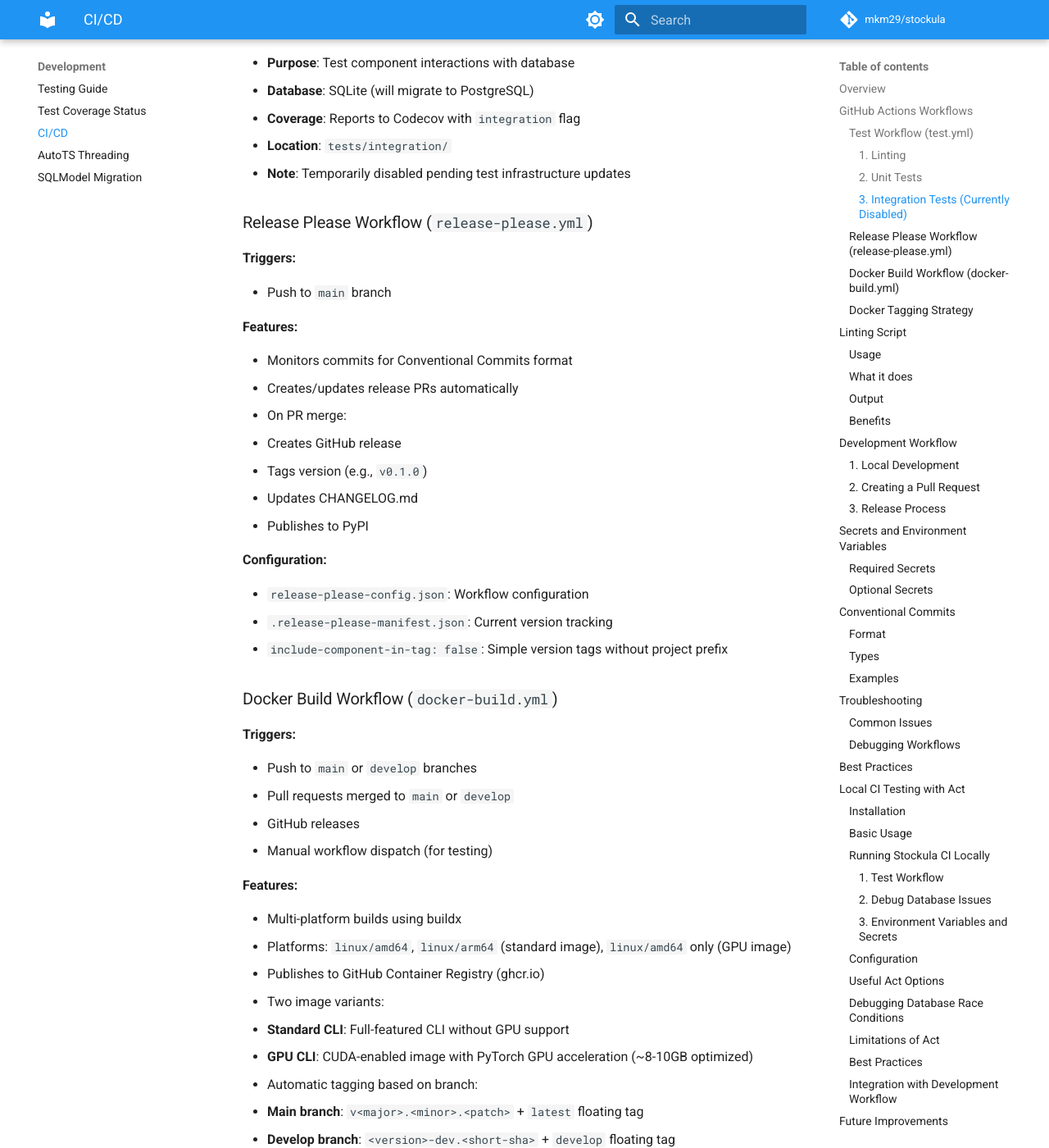
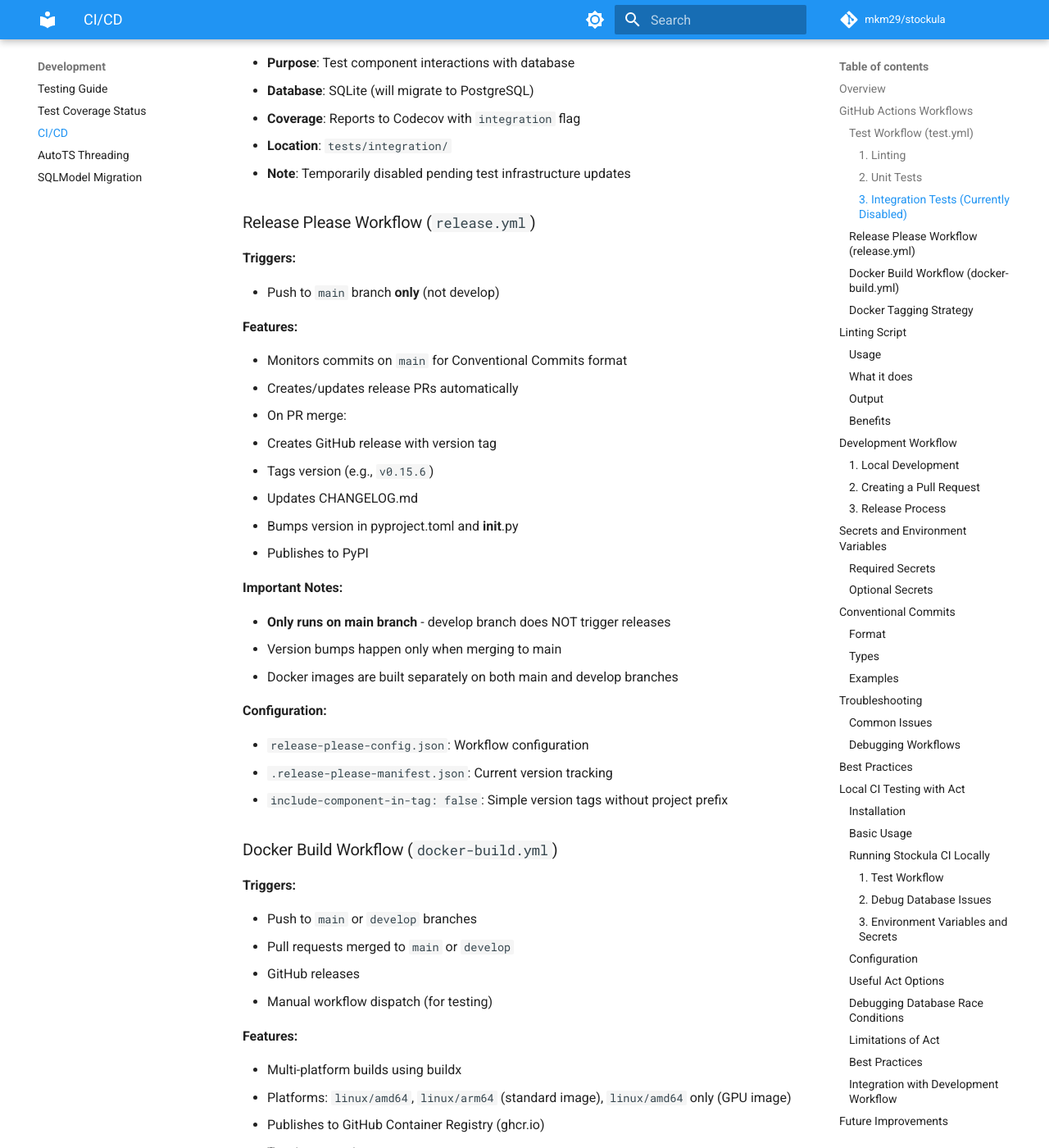
Before and after one commit to mkm29/stockula, an MkDocs documentation site: the page built from docs/development/ci-cd.md, in a window 1280 px wide and 1400 px high, scrolled down 1279 px. Shown: the whole window at 82% size. Built offline with MkDocs 1.6.1 and Material for MkDocs 9.7.7, drawn with Linux system fonts in a browser that asks for light colours; comment, search, counter and statistics services are not loaded.

Commit message:
fix: changed release please config to only cut releases on merge to main branch

```diff
--- a/docs/development/ci-cd.md
+++ b/docs/development/ci-cd.md
@@ -48,21 +48,28 @@ workflows:
 - **Location**: `tests/integration/`
 - **Note**: Temporarily disabled pending test infrastructure updates
 
-### Release Please Workflow (`release-please.yml`)
+### Release Please Workflow (`release.yml`)
 
 **Triggers:**
 
-- Push to `main` branch
+- Push to `main` branch **only** (not develop)
 
 **Features:**
 
-- Monitors commits for Conventional Commits format
+- Monitors commits on `main` for Conventional Commits format
 - Creates/updates release PRs automatically
 - On PR merge:
-  - Creates GitHub release
-  - Tags version (e.g., `v0.1.0`)
+  - Creates GitHub release with version tag
+  - Tags version (e.g., `v0.15.6`)
   - Updates CHANGELOG.md
+  - Bumps version in pyproject.toml and __init__.py
   - Publishes to PyPI
+
+**Important Notes:**
+
+- **Only runs on main branch** - develop branch does NOT trigger releases
+- Version bumps happen only when merging to main
+- Docker images are built separately on both main and develop branches
 
 **Configuration:**
 
```
Also changed, not shown: 1 other file.
